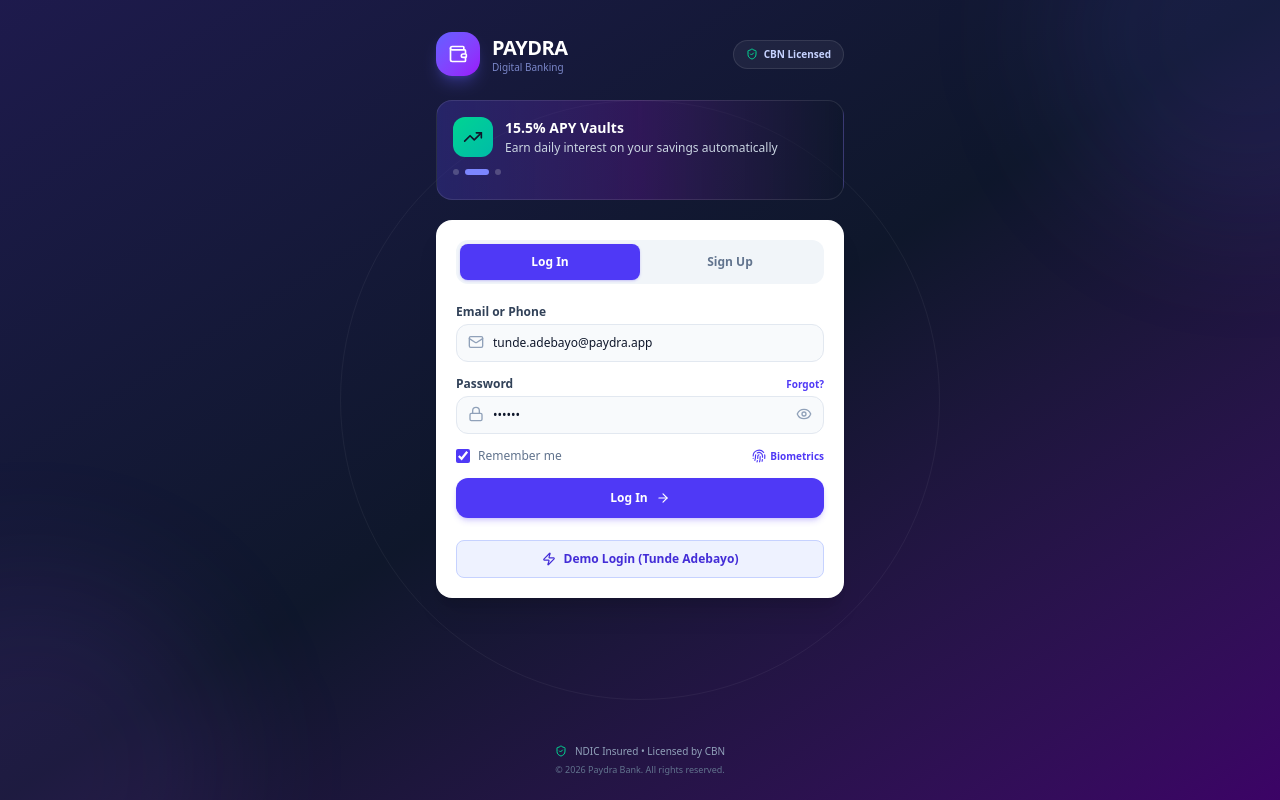
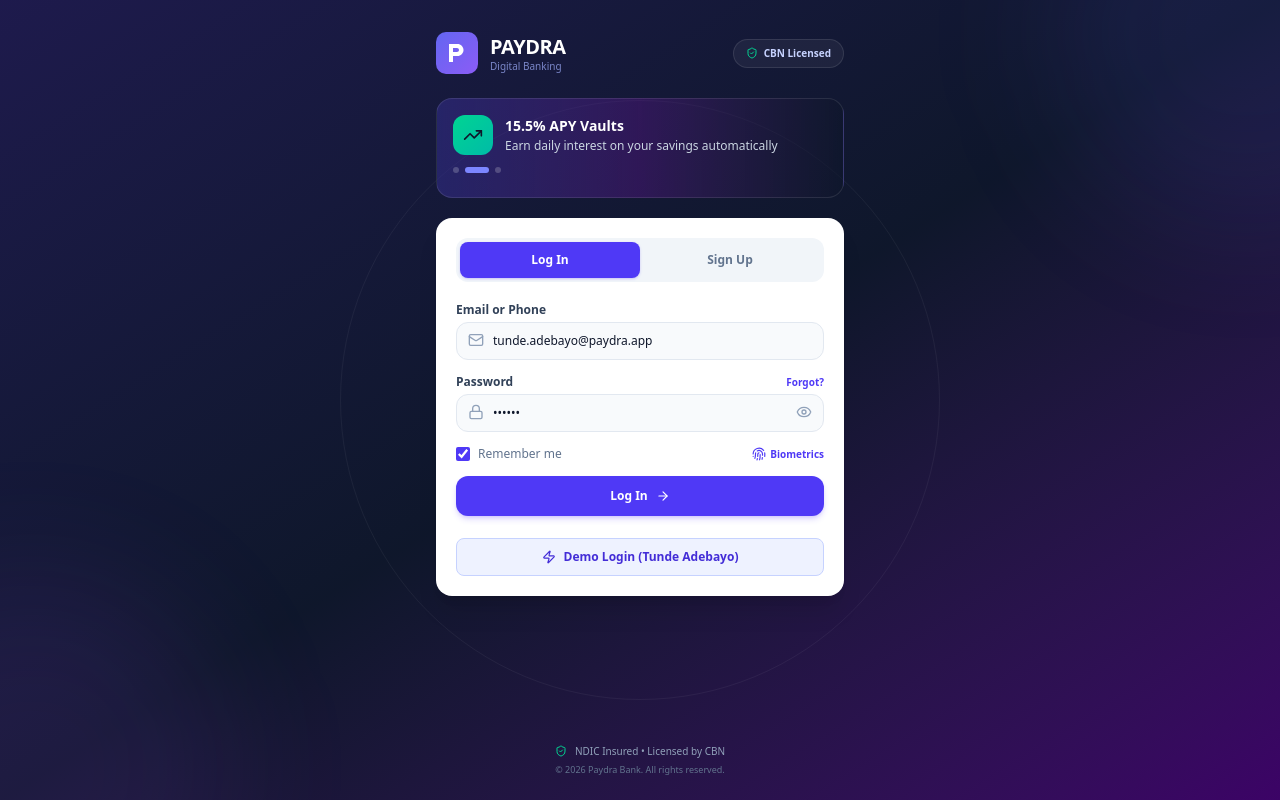
Before and after one commit to blessedfrancis509-cell/paydra, a React (Vite) app: page / in a window 1280 px wide. Built offline with nearby package versions, Linux system fonts and the light colour scheme.

Commit message:
Updated logo to custom Paydra 'P' mark

```diff
--- a/src/components/AuthScreen.tsx
+++ b/src/components/AuthScreen.tsx
@@ -15,7 +15,6 @@ import {
   Fingerprint,
   Mail,
   User,
-  Wallet,
 } from 'lucide-react';
 
 interface AuthScreenProps {
@@ -189,9 +188,16 @@ export const AuthScreen: React.FC<AuthScreenProps> = ({
 
       <header className="relative z-10 max-w-md w-full mx-auto px-5 pt-8 pb-2 flex items-center justify-between">
         <div className="flex items-center gap-3">
-          <div className="w-11 h-11 rounded-2xl bg-gradient-to-br from-indigo-500 to-purple-600 flex items-center justify-center shadow-lg shadow-indigo-500/30">
-            <Wallet className="w-5 h-5 text-white" />
-          </div>
+          <svg width="42" height="42" viewBox="0 0 42 42" fill="none" xmlns="http://www.w3.org/2000/svg">
+            <rect width="42" height="42" rx="10" fill="url(#p-logo)" />
+            <path d="M13 30V12H21.5C24.8 12 27.5 14.7 27.5 18C27.5 21.3 24.8 24 21.5 24H17V30H13ZM17 20H21C22.1 20 23 19.1 23 18C23 16.9 22.1 16 21 16H17V20Z" fill="white" />
+            <defs>
+              <linearGradient id="p-logo" x1="0" y1="0" x2="42" y2="42" gradientUnits="userSpaceOnUse">
+                <stop stop-color="#6366F1" />
+                <stop offset="1" stop-color="#8B5CF6" />
+              </linearGradient>
+            </defs>
+          </svg>
           <div>
             <h1 className="text-xl font-black tracking-tight text-white">PAYDRA</h1>
             <p className="text-[10px] text-indigo-300/70 font-medium -mt-0.5">Digital Banking</p>
```
